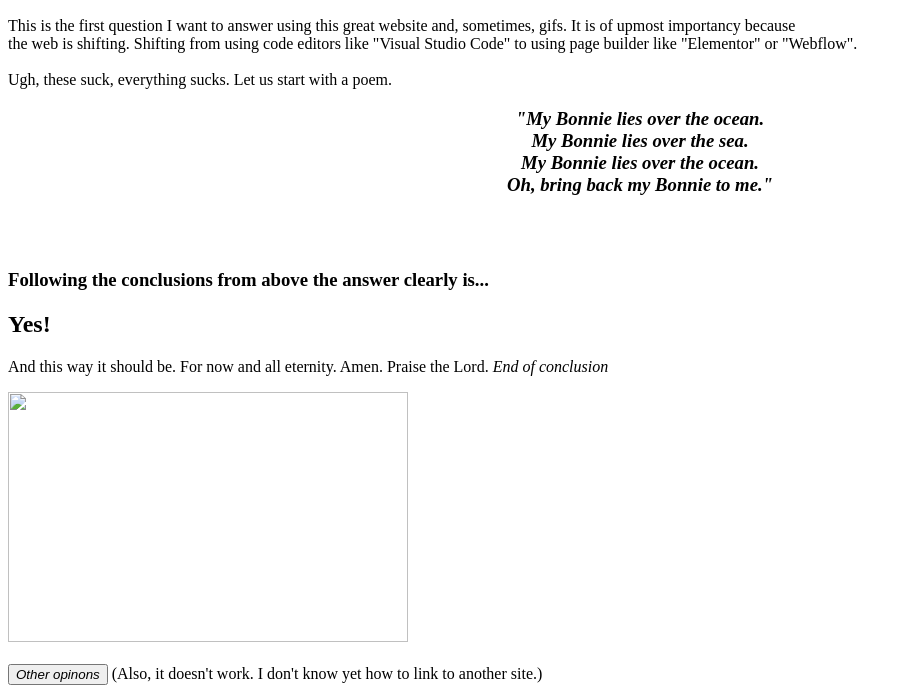
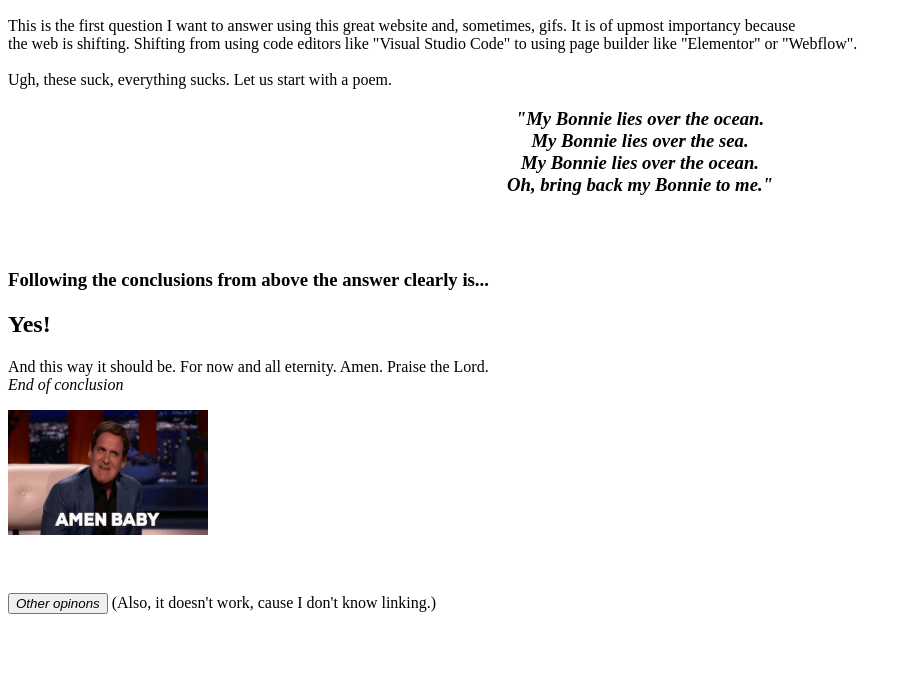
Before and after one commit to loge99/gis_lorenzo, a plain HTML site: page Steckbrief/Aufgabe_0.html in a window 1280 px wide. Shown: the part 110-803 px from the top of the page, without its empty margins (0-907 px from the left). Drawn offline with Linux system fonts and the light colour scheme.

Commit message:
Aufgabe 0 update

```diff
--- a/Steckbrief/Aufgabe_0.html
+++ b/Steckbrief/Aufgabe_0.html
@@ -23,9 +23,10 @@
         <br></br>
         <h3>Following the conclusions from above the answer clearly is...</h3>
         <h2>Yes!</h2>
-        <p>And this way it should be. For now and all eternity. Amen. Praise the Lord. <i>End of conclusion</i></p>
-        <img src="giphy.gif" height="250" width="400"></img>
+        <p>And this way it should be. For now and all eternity. Amen. Praise the Lord. <i><br>End of conclusion</i></p>
+        <img src="giphy.gif" height="125" width="200"></img>
         <br></br>
-        <button type="button"><i>Other opinons</i></button> (Also, it doesn't work. I don't know yet how to link to another site.)
+        <br></br>
+        <button type="button"><i>Other opinons</i></button> (Also, it doesn't work, cause I don't know linking.)
     </body>
 </html>
```
Also changed, not shown: Steckbrief/giphy.gif (renamed from Aufgabe00/giphy.gif).
